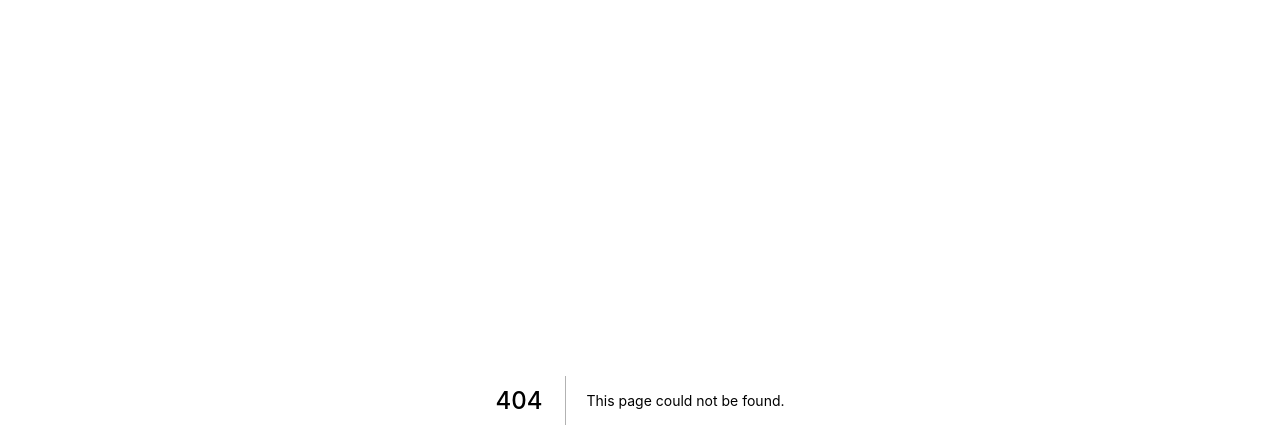
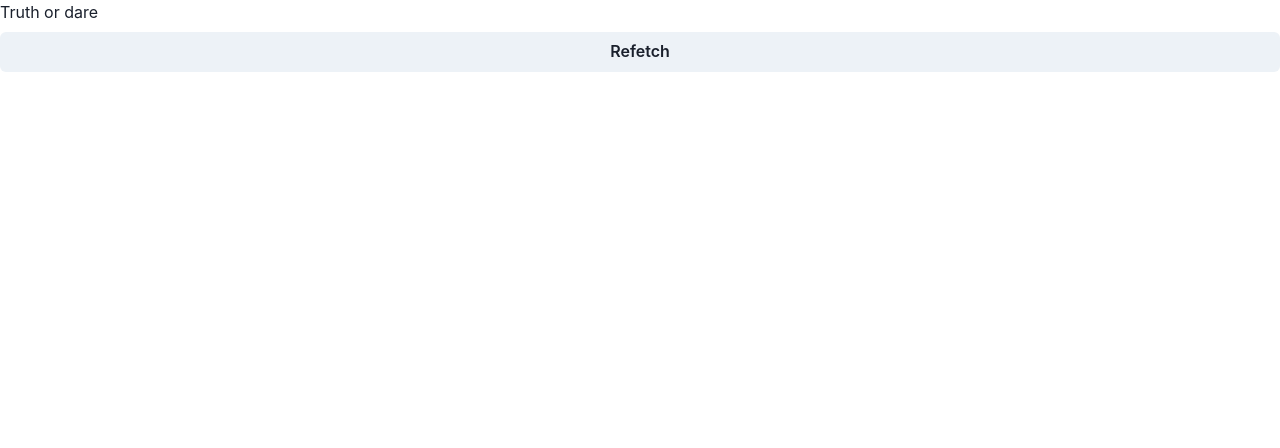
Before and after one commit to ckasidis/truth-or-dare-app, a Next.js app: page /game in a window 1280 px wide. Before the commit this address had no page. Shown: the top 448 px of the page. Built offline with nearby package versions, Linux system fonts and the light colour scheme.

Commit message:
add react-query

```diff
--- a/package.json
+++ b/package.json
@@ -17,6 +17,7 @@
     "next": "12.2.5",
     "react": "18.2.0",
     "react-dom": "18.2.0",
+    "react-query": "^3.39.2",
     "yarn": "^1.22.19",
     "zustand": "^4.1.1"
   },
--- a/pages/_app.tsx
+++ b/pages/_app.tsx
@@ -1,11 +1,15 @@
 import { ChakraProvider } from '@chakra-ui/react';
 import type { AppProps } from 'next/app';
+import { QueryClient, QueryClientProvider } from 'react-query';
 
 function MyApp({ Component, pageProps }: AppProps) {
+	const queryClient = new QueryClient();
 	return (
-		<ChakraProvider>
-			<Component {...pageProps} />
-		</ChakraProvider>
+		<QueryClientProvider client={queryClient}>
+			<ChakraProvider>
+				<Component {...pageProps} />
+			</ChakraProvider>
+		</QueryClientProvider>
 	);
 }
 
--- /dev/null
+++ b/pages/game.tsx
@@ -0,0 +1,44 @@
+import { Button, Stack, Text } from '@chakra-ui/react';
+import { NextPage } from 'next';
+import Head from 'next/head';
+import { useQuery } from 'react-query';
+
+interface GamePageProps {}
+
+const fetchTruthOrDare = async () => {
+	const res = await fetch(`/api/truth-or-dare`);
+	return res.json();
+};
+
+// const fetchTruth = async () => {
+// 	const res = await fetch(`/api/truth-or-dare?type=truth`);
+// 	return res.json();
+// };
+
+// const fetchDare = async () => {
+// 	const res = await fetch(`/api/truth-or-dare?type=dare`);
+// 	return res.json();
+// };
+
+const GamePage: NextPage<GamePageProps> = ({}) => {
+	const { data, refetch, isSuccess } = useQuery<TruthOrDare>(
+		'fetchTruthOrDare',
+		fetchTruthOrDare,
+		{ enabled: false }
+	);
+
+	return (
+		<>
+			<Head>
+				<title>GamePage</title>
+			</Head>
+			<Stack>
+				<Text>Truth or dare</Text>
+				{isSuccess && <Text>{data.id}</Text>}
+				<Button onClick={() => refetch()}>Refetch</Button>
+			</Stack>
+		</>
+	);
+};
+
+export default GamePage;
```
Also changed, not shown: 1 other file (tests, documents, lock files or other folders).
